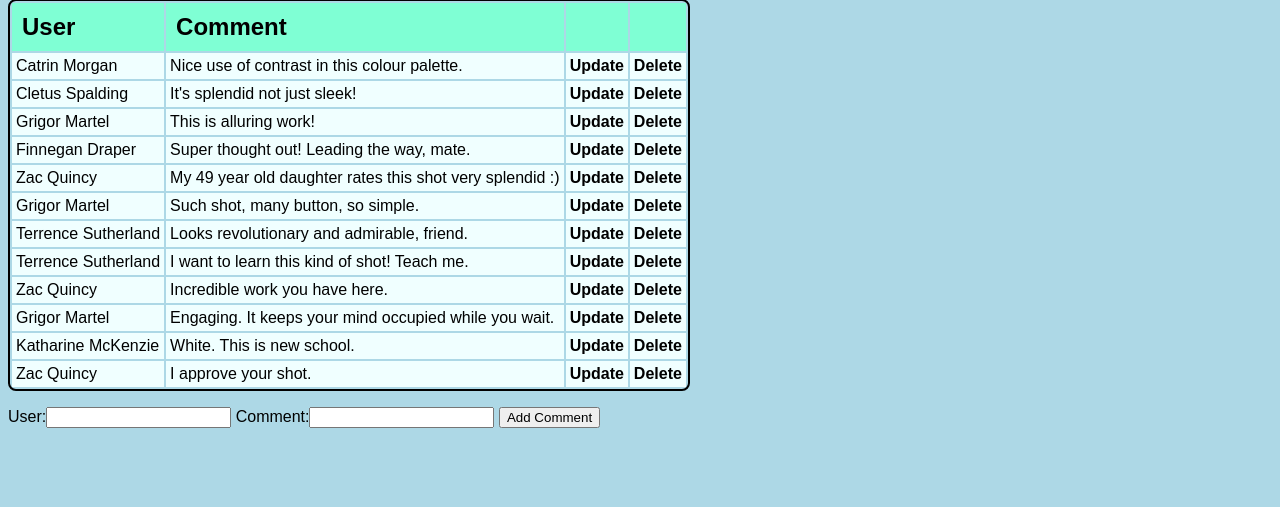
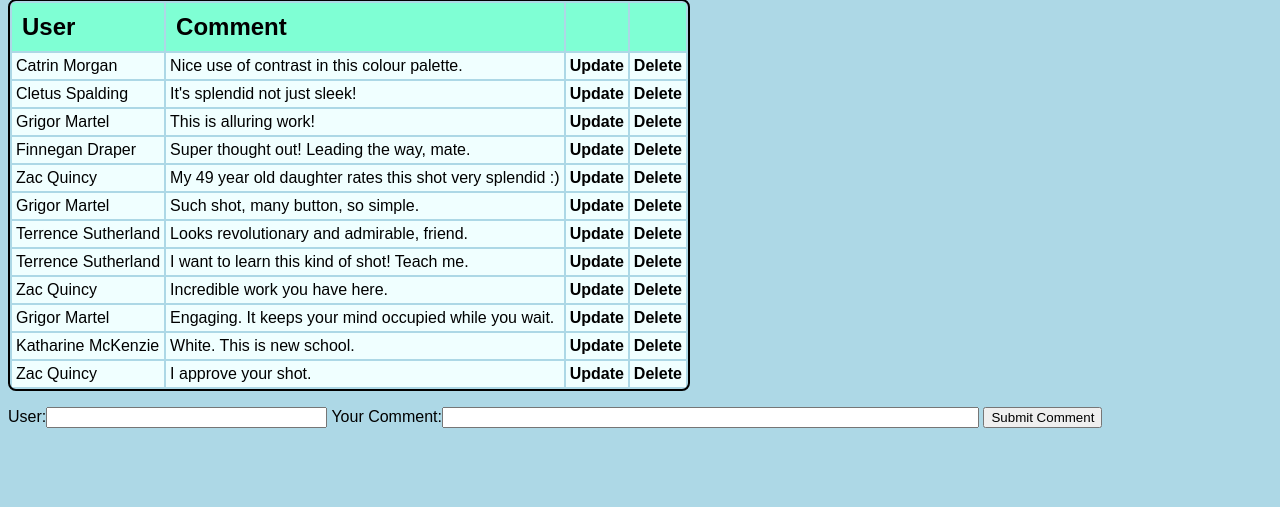
Before and after one commit to TonyJenkins/django-guestbook, a Django app: page /guestbook/ in a window 1280 px wide. Shown: the part 218-725 px from the top of the page. Run offline with Django 3.2, Linux system fonts and the light colour scheme; data comes from the database, SQL or seed files in the repository.

Commit message:
Tidy entry form and button.

```diff
--- a/guestbook/guestbookapp/forms.py
+++ b/guestbook/guestbookapp/forms.py
@@ -3,11 +3,8 @@ from guestbookapp.models import Entry
 
 class EntryForm (forms.ModelForm):
 
-    # def __init__ (self, *args, **kwargs):
-    #     print ('#################', kwargs)
-    #     self.user = kwargs.pop ('user')
-    #     self.comment = kwargs.pop ('comment')
-    #     super (EntryForm, self).__init__ (*args, **kwargs)
+    user = forms.CharField (label = 'User', widget = forms.TextInput (attrs = {'size' : 32}))
+    comment = forms.CharField (label = 'Your Comment', widget = forms.TextInput (attrs = {'size' : 64}))
 
     class Meta:
         model = Entry
--- a/guestbook/templates/guestbookapp/index.html
+++ b/guestbook/templates/guestbookapp/index.html
@@ -36,6 +36,6 @@
         {% csrf_token %}
         {{ form }}
 
-        <input type="submit" name="submit" value="Add Comment" />
+        <input type="submit" name="submit" value="Submit Comment" />
     </form>
 {% endblock %}
```
